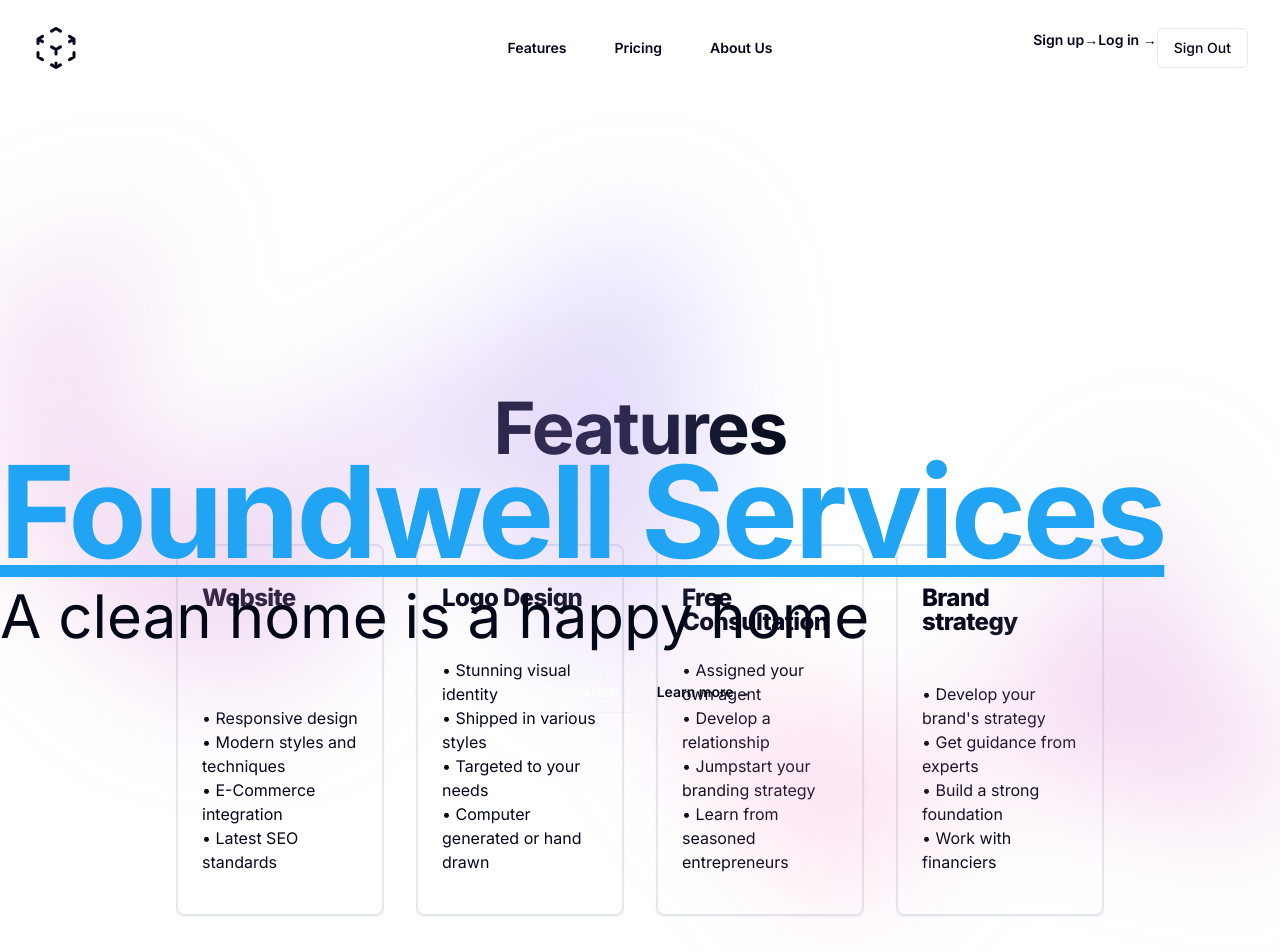
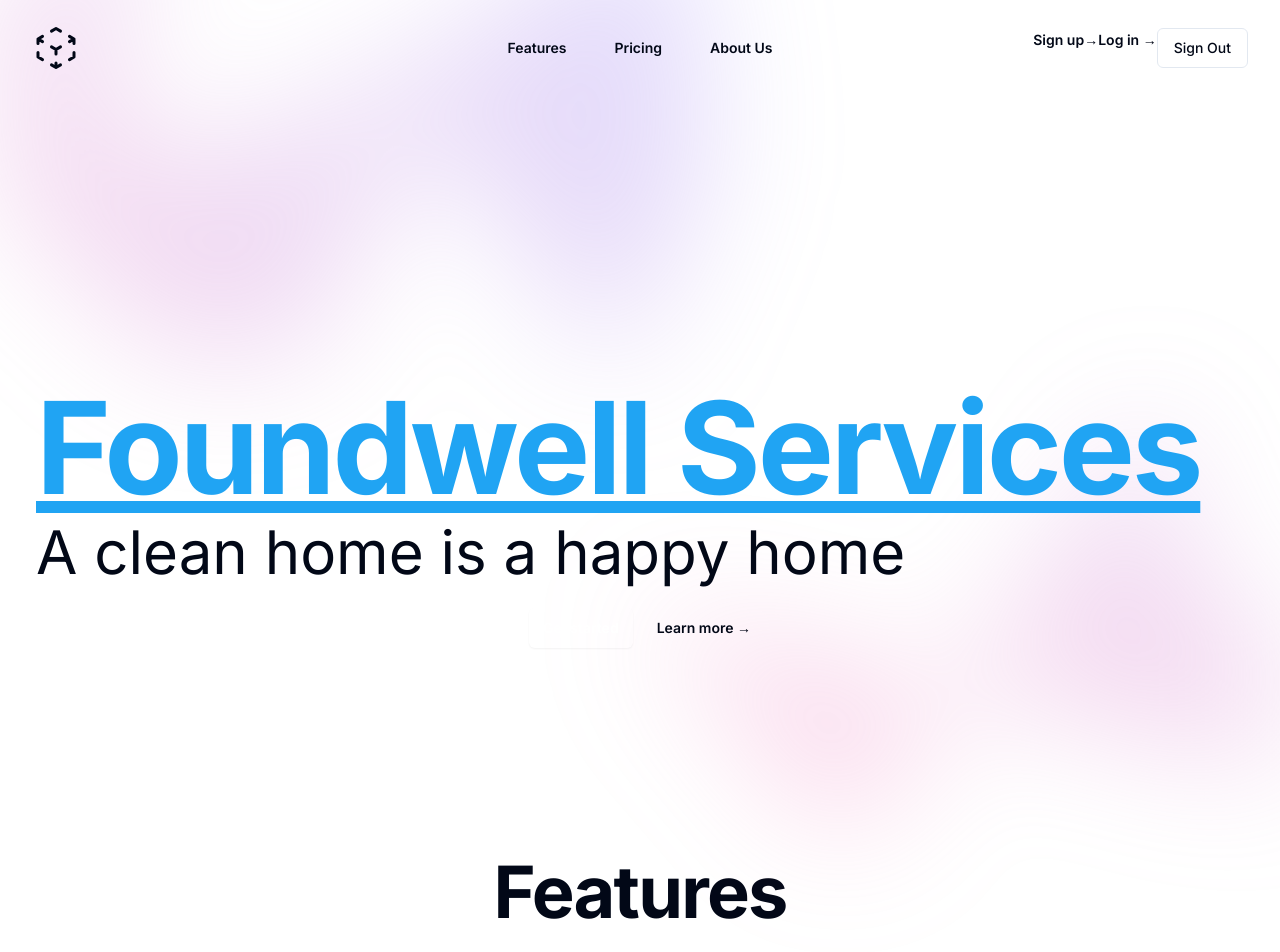
Before and after one commit to rfounds/orbit-opinions, a Next.js app: page / in a window 1280 px wide. Shown: the top 952 px of the page. Built offline with nearby package versions, Linux system fonts and the light colour scheme.

Commit message:
Laptop font work

```diff
--- a/src/components/AttentionGetter.tsx
+++ b/src/components/AttentionGetter.tsx
@@ -3,7 +3,7 @@ import AttentionGetterImage from "../../public/AttentionGetterDesign.png";
 
 export default function Header() {
   return (
-    <div className="top-80 relative isolate pt-16 ">
+    <div className="pt-80 px-9 relative isolate ">
       <div
         className="absolute inset-x-0 -top-40 -z-10 transform-gpu overflow-hidden blur-3xl sm:-top-80"
         aria-hidden="true"
--- a/src/components/Features.tsx
+++ b/src/components/Features.tsx
@@ -14,11 +14,11 @@ export default function Features() {
     <>
       <h2
         id="features"
-        className="text-7xl font-bold tracking-tight text-gray-900 sm:text-7xl text-center "
+        className="text-7xl pt-52 font-bold tracking-tight text-gray-900 sm:text-7xl text-center "
       >
         Features
       </h2>
-      <div className="grid grid-cols-4 gap-8 pt-20 px-44">
+      <div className="relative grid grid-cols-4 gap-8 pt-20 px-44">
         <Card className="flex flex-col justify-between border-2 py-4">
           <CardHeader>
             <CardTitle className="font-extrabold">Website</CardTitle>
```
